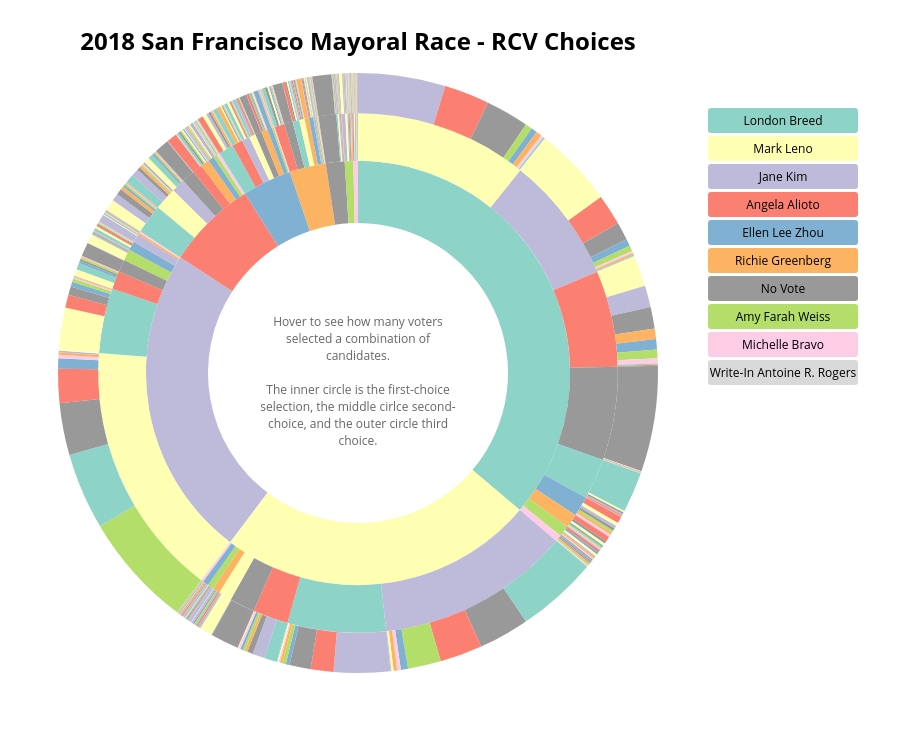
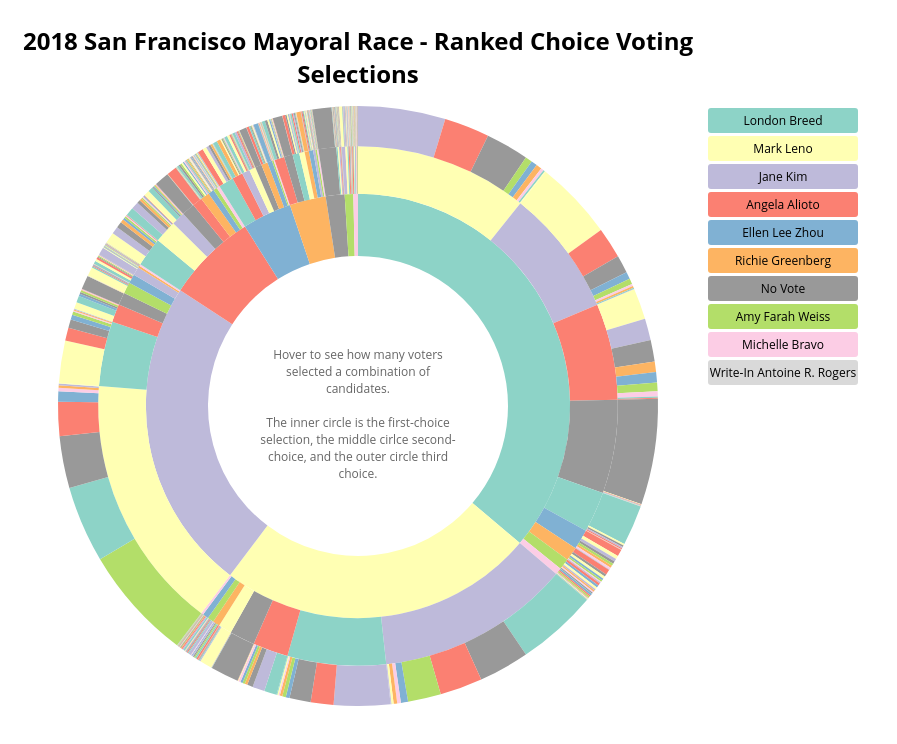
Before and after one commit to jcostaroberts/sfvote, a plain HTML site: page sunburst/index.html in a window 1280 px wide. Shown: the whole page, without its empty margins (0-897 px from the left). Drawn offline with nearby package versions, Linux system fonts and the light colour scheme.

Commit message:
More Twitter card nonsense

```diff
--- a/sunburst/index.html
+++ b/sunburst/index.html
@@ -5,7 +5,7 @@
     <meta name="twitter:card" content="summary_large_image">
     <meta name="twitter:site" content="@chartjunksf"/>
     <meta name="twitter:creator" content="@chartjunksf"/>
-    <meta name="twitter:title" content="2018 San Francisco Mayoral Race - RCV Choices"/>
+    <meta name="twitter:title" content="2018 San Francisco Mayoral Race - Ranked Choice Voting Selections"/>
     <meta name="twitter:image" content="http://www.chartjunksf.com/20180605_election/sunburst/sunburst.png"/>
     <title>2018 San Francisco Mayoral Race - Ranked Choice Voting Selections</title>
     <script src="//d3js.org/d3.v4.min.js"></script>
@@ -15,7 +15,7 @@
   <body>
     <div id="container">
     <div id="main">
-    <h1>2018 San Francisco Mayoral Race - RCV Choices</h1>
+    <h1>2018 San Francisco Mayoral Race - Ranked Choice Voting Selections</h1>
     <div id="chart">
       <div id="chart-explanation" class="explanation">Hover to see how many voters selected a combination of candidates.<br><br>
          The inner circle is the first-choice selection, the middle cirlce second-choice, and the outer circle third choice.</div>
```
Also changed, not shown: sankey/sankey.html (+8 -0 lines), sunburst/sunburst.html (+2 -2 lines).
